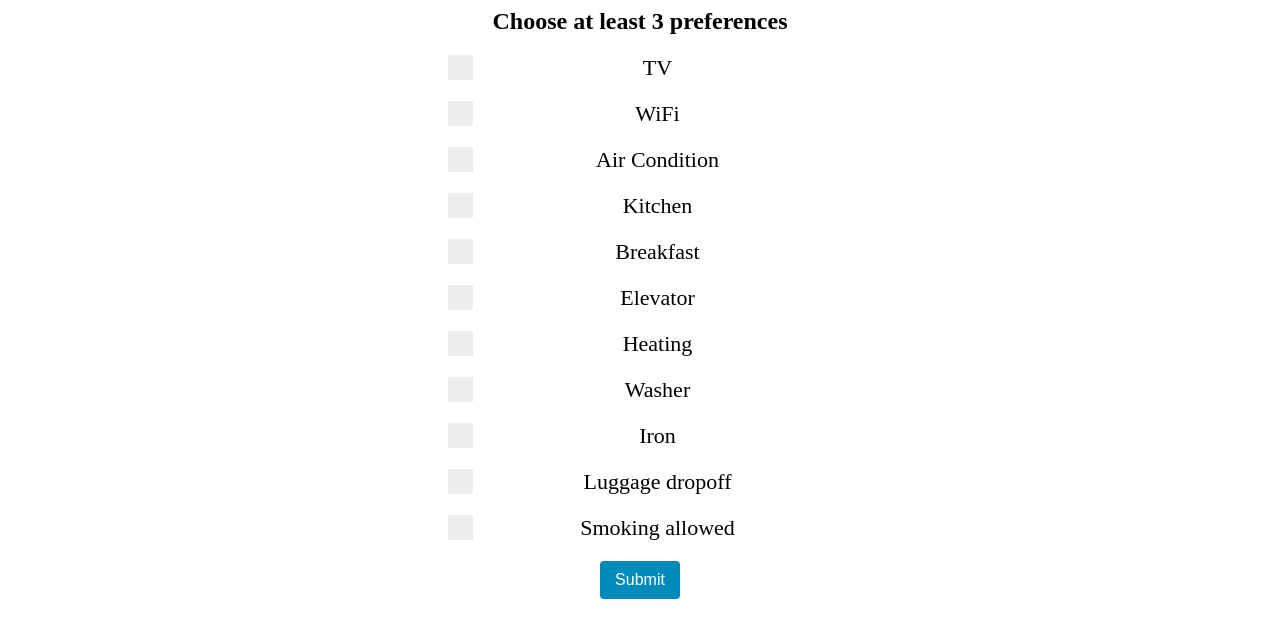
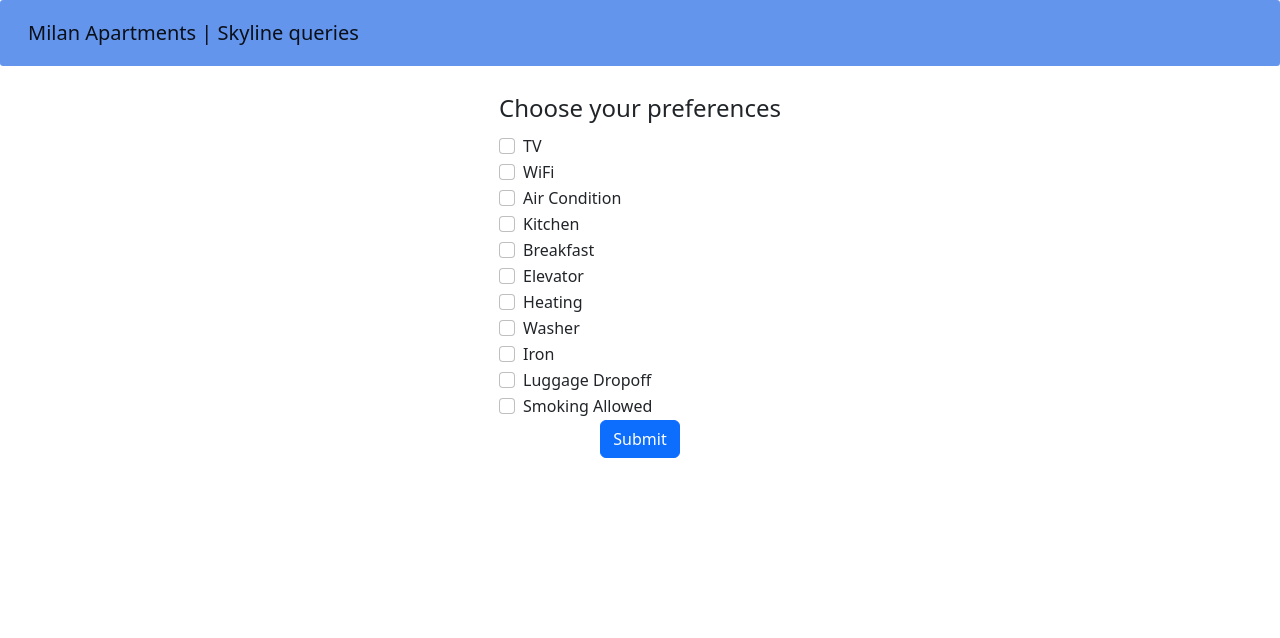
Before and after one commit to LydiaBal/Thesis, a Flask app: page /pref in a window 1280 px wide. Shown: the top 638 px of the page. Run offline with Flask 2, Linux system fonts and the light colour scheme.

Commit message:
Missing some filters

```diff
--- a/Recommendation/server.py
+++ b/Recommendation/server.py
@@ -36,10 +36,11 @@ def results():
 
    # global page
 
-   newargs = request.args
+   # newargs = request.args
    # Get user preferences
    if request.args.get('action1') != None:
       user[0] = 1
+      print('Im here beatch')
    if request.args.get('action2') != None:
       user[1] = 1
    if request.args.get('action3') != None:
@@ -77,30 +78,34 @@ def results():
 
    dfapartments = dfapartments.set_index('id')
    dfapartments = dfapartments.reindex(sorted_apartments_id)
-   # print(dfapartments)
    print('Apartments order', sortedapart)
-   dfapartments.to_csv("sortedapartments.csv", index = False)
-   return redirect(url_for('apartments'))
 
-@app.route('/apartments', methods=['POST','GET'])
-def apartments():
-   global page
+   #Choose 5 best and get rid of unessecary columns
+   show_ap = rec.df_to_array(dfapartments[0:5])
+   print(show_ap)
+   # dfapartments.to_csv("sortedapartments.csv", index = False)
 
-   dataset_name = "sortedapartments.csv"
-   dfapartments = pd.read_csv(dataset_name, encoding="ISO-8859-1", na_values="")
+   return render_template('results.html', my_list = show_ap)
 
-   if request.method == "POST":
-      if request.form['action'] == 'next':
-         page = page + 1
-         return redirect(url_for('apartments'))
-      elif request.form['action'] == 'prev':
-         if page != 0:
-            page = page - 1
-            return redirect(url_for('apartments'))
+# @app.route('/apartments', methods=['POST','GET'])
+# def apartments():
+#    global page
 
-   get_rows = dfapartments[(13*page):(13*page + 13)]
+#    dataset_name = "sortedapartments.csv"
+#    dfapartments = pd.read_csv(dataset_name, encoding="ISO-8859-1", na_values="")
 
-   return render_template('apartments.html', tables=[get_rows.to_html(classes='data',index = False)], titles=dfapartments.columns.values)
+#    if request.method == "POST":
+#       if request.form['action'] == 'next':
+#          page = page + 1
+#          return redirect(url_for('apartments'))
+#       elif request.form['action'] == 'prev':
+#          if page != 0:
+#             page = page - 1
+#             return redirect(url_for('apartments'))
+
+#    get_rows = dfapartments[(13*page):(13*page + 13)]
+
+#    return render_template('apartments.html', tables=[get_rows.to_html(classes='data',index = False)], titles=dfapartments.columns.values)
 
 if __name__ == "__main__":
 
--- a/Recommendation/templates/index.html
+++ b/Recommendation/templates/index.html
@@ -1,148 +1,73 @@
-<html>
-<style>
-      br {
-    line-height: 8px;
- }
-    label {
-  display: block;
-  position: relative;
-  padding-left: 35px;
-  margin-bottom: 12px;
-  cursor: pointer;
-  font-size: 22px;
-  -webkit-user-select: none;
-  -moz-user-select: none;
-  -ms-user-select: none;
-  user-select: none;
-}
+<!DOCTYPE html>
+<html lang="en">
+<head>
+  <title></title>
+  <meta charset="utf-8">
+  <meta name="viewport" content="width=device-width, initial-scale=1">
+  <link href="https://cdn.jsdelivr.net/npm/bootstrap@5.2.0-beta1/dist/css/bootstrap.min.css" rel="stylesheet" integrity="sha384-0evHe/X+R7YkIZDRvuzKMRqM+OrBnVFBL6DOitfPri4tjfHxaWutUpFmBp4vmVor" crossorigin="anonymous">
 
-/* Hide the browser's default checkbox */
-label input {
-  position: absolute;
-  opacity: 0;
-  cursor: pointer;
-  height: 0;
-  width: 0;
-}
-
-/* Create a custom checkbox */
-.checkmark {
-  position: absolute;
-  top: 0;
-  left: 20em;
-  height: 25px;
-  width: 25px;
-  background-color: #eee;
-}
-
-/* On mouse-over, add a grey background color */
-label:hover input ~ .checkmark {
-  background-color: #ccc;
-}
-
-/* When the checkbox is checked, add a blue background */
-label input:checked ~ .checkmark {
-  background-color: #2196F3;
-}
-
-/* Create the checkmark/indicator (hidden when not checked) */
-.checkmark:after {
-  content: "";
-  position: absolute;
-  display: none;
-}
-
-/* Show the checkmark when checked */
-label input:checked ~ .checkmark:after {
-  display: block;
-}
-
-/* Style the checkmark/indicator */
-label .checkmark:after {
-  left: 9px;
-  top: 5px;
-  width: 5px;
-  height: 10px;
-  border: solid white;
-  border-width: 0 3px 3px 0;
-  -webkit-transform: rotate(45deg);
-  -ms-transform: rotate(45deg);
-  transform: rotate(45deg);
-}
-
-.submit {
-    border-radius: 4px;
-    border: none;
-    background-color: #008CBA; /* Green */
-    color: white;
-    padding: 10px 15px;
-    text-align: center;
-    text-decoration: none;
-    display: inline-block;
-    font-size: 16px;
-    cursor: pointer;
-}
-</style>
-<body align="center">
-    <h2>Choose at least 3 preferences</h2>
-    <form action="/results" >
-
-        <label for="action1">TV
-        <input type="checkbox" id="action1" name="action1" value="TV">
-        <span class="checkmark"></span>
-        </label><br>
-
-        <label for="action2">WiFi
-        <input type="checkbox" id="action2" name="action2" value="WiFi">
-        <span class="checkmark"></span>
-        </label><br>
-
-        <label for="action3">Air Condition
-        <input type="checkbox" id="action3" name="action3" value="Air Condition">
-        <span class="checkmark"></span>
-        </label><br>
-
-        <label for="action4">Kitchen
-        <input type="checkbox" id="action4" name="action4" value="Kitchen">
-        <span class="checkmark"></span>
-        </label><br>
-
-        <label for="action5">Breakfast
-        <input type="checkbox" id="action5" name="action5" value="Breakfast">
-        <span class="checkmark"></span>
-        </label><br>
-
-        <label for="action6">Elevator
-        <input type="checkbox" id="action6" name="action6" value="Elevator">
-        <span class="checkmark"></span>
-        </label><br>
-
-        <label for="action7">Heating
-        <input type="checkbox" id="action7" name="action7" value="Heating">
-        <span class="checkmark"></span>
-        </label><br>
-
-        <label for="action8">Washer
-        <input type="checkbox" id="action8" name="action8" value="Washer">
-        <span class="checkmark"></span>
-        </label><br>
-
-        <label for="action9">Iron
-        <input type="checkbox" id="action9" name="action9" value="Iron">
-        <span class="checkmark"></span>
-        </label><br>
-
-        <label for="action10">Luggage dropoff
-        <input type="checkbox" id="action10" name="action10" value="Luggage dropoff">
-        <span class="checkmark"></span>
-        </label><br>
-
-        <label for="action11">Smoking allowed
-        <input type="checkbox" id="action11" name="action11" value="Smoking allowed">
-        <span class="checkmark"></span>
-        </label><br>
-
-        <input class="submit" type="submit" value="Submit">
-      </form>
-    </body>
+</head>
+<body>
+  <script src="https://cdn.jsdelivr.net/npm/bootstrap@5.2.0-beta1/dist/js/bootstrap.bundle.min.js" integrity="sha384-pprn3073KE6tl6bjs2QrFaJGz5/SUsLqktiwsUTF55Jfv3qYSDhgCecCxMW52nD2" crossorigin="anonymous"></script>
+  <nav class="navbar" style="background-color: cornflowerblue; padding: 1em; border-radius: 0.2em;">
+      <div class="container-fluid">
+        <span class="navbar-brand mb-0 h1">Milan Apartments | Skyline queries</span>
+      </div>
+  </nav>
+  <br>
+  <form action="/results" style="display: flex; align-items: center; flex-direction: column;">
+  <fieldset>
+  <legend>Choose your preferences</legend>
+  <div class="col-sm-10">
+    <div class="form-check">
+      <input class="form-check-input" type="checkbox" value="TV" name="action1" id="flexCheckDefault">
+      <label class="form-check-label" for="flexCheckDefault"> TV </label>
+    </div>
+    <div class="form-check">
+      <input class="form-check-input" type="checkbox" value="WiFi" name="action2" id="flexCheckDefault">
+      <label class="form-check-label" for="flexCheckDefault"> WiFi </label>
+    </div>
+    <div class="form-check">
+      <input class="form-check-input" type="checkbox" value="Kitchen" name="action3" id="flexCheckDefault">
+      <label class="form-check-label" for="flexCheckDefault"> Air Condition </label>
+    </div>
+    <div class="form-check">
+      <input class="form-check-input" type="checkbox" value="Kitchen" name="action4" id="flexCheckDefault">
+      <label class="form-check-label" for="flexCheckDefault"> Kitchen </label>
+    </div>
+    <div class="form-check">
+      <input class="form-check-input" type="checkbox" value="Breakfast" name="action5" id="flexCheckDefault">
+      <label class="form-check-label" for="flexCheckDefault"> Breakfast </label>
+    </div>
+    <div class="form-check">
+      <input class="form-check-input" type="checkbox" value="Elevator" name="action6" id="flexCheckChecked">
+      <label class="form-check-label" for="flexCheckDefault"> Elevator </label>
+    </div>
+    <div class="form-check">
+      <input class="form-check-input" type="checkbox" value="Heating" name="action7" id="flexCheckDefault">
+      <label class="form-check-label" for="flexCheckDefault"> Heating </label>
+    </div>
+    <div class="form-check">
+      <input class="form-check-input" type="checkbox" value="Washer" name="action8" id="flexCheckChecked">
+      <label class="form-check-label" for="flexCheckDefault"> Washer </label>
+    </div>
+    <div class="form-check">
+      <input class="form-check-input" type="checkbox" value="Iron" name="action9" id="flexCheckDefault">
+      <label class="form-check-label" for="flexCheckDefault"> Iron </label>
+    </div>
+    <div class="form-check">
+      <input class="form-check-input" type="checkbox" value="Luggage Dropoff" name="action10" id="flexCheckDefault">
+      <label class="form-check-label" for="flexCheckDefault"> Luggage Dropoff </label>
+    </div>
+    <div class="form-check">
+      <input class="form-check-input" type="checkbox" value="Smoking Allowed" name="action11" id="flexCheckDefault">
+      <label class="form-check-label" for="flexCheckDefault"> Smoking Allowed </label>
+    </div>
+  </div>
+  </fieldset>
+  <div>
+    <button class="btn btn-primary" type="submit">Submit</button>
+  </div>
+  </form>
+</body>
 </html>
```
Also changed, not shown: Recommendation/templates/results.html (+46 -0 lines), Recommendation/sortedapartments.csv (deleted).
